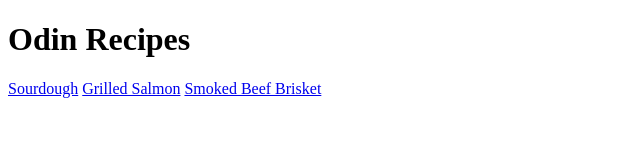
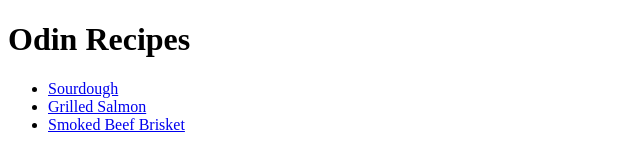
Before and after one commit to yzamaulanaa/odin-recipes, a plain HTML site: page index.html in a window 1280 px wide. Shown: the whole page, without its empty margins (0-640 px from the left). Drawn offline with Linux system fonts and the light colour scheme.

Commit message:
refactor: replace plain links with unordered list in index.html

```diff
--- a/index.html
+++ b/index.html
@@ -7,8 +7,12 @@
   </head>
   <body>
     <h1>Odin Recipes</h1>
-    <a href="./recipes/sourdough.html">Sourdough</a>
-    <a href="./recipes/grilled-salmon.html">Grilled Salmon</a>
-    <a href="./recipes/smoked-beef-brisket.html">Smoked Beef Brisket</a>
+    <ul>
+      <li><a href="./recipes/sourdough.html">Sourdough</a></li>
+      <li><a href="./recipes/grilled-salmon.html">Grilled Salmon</a></li>
+      <li>
+        <a href="./recipes/smoked-beef-brisket.html">Smoked Beef Brisket</a>
+      </li>
+    </ul>
   </body>
 </html>
```
